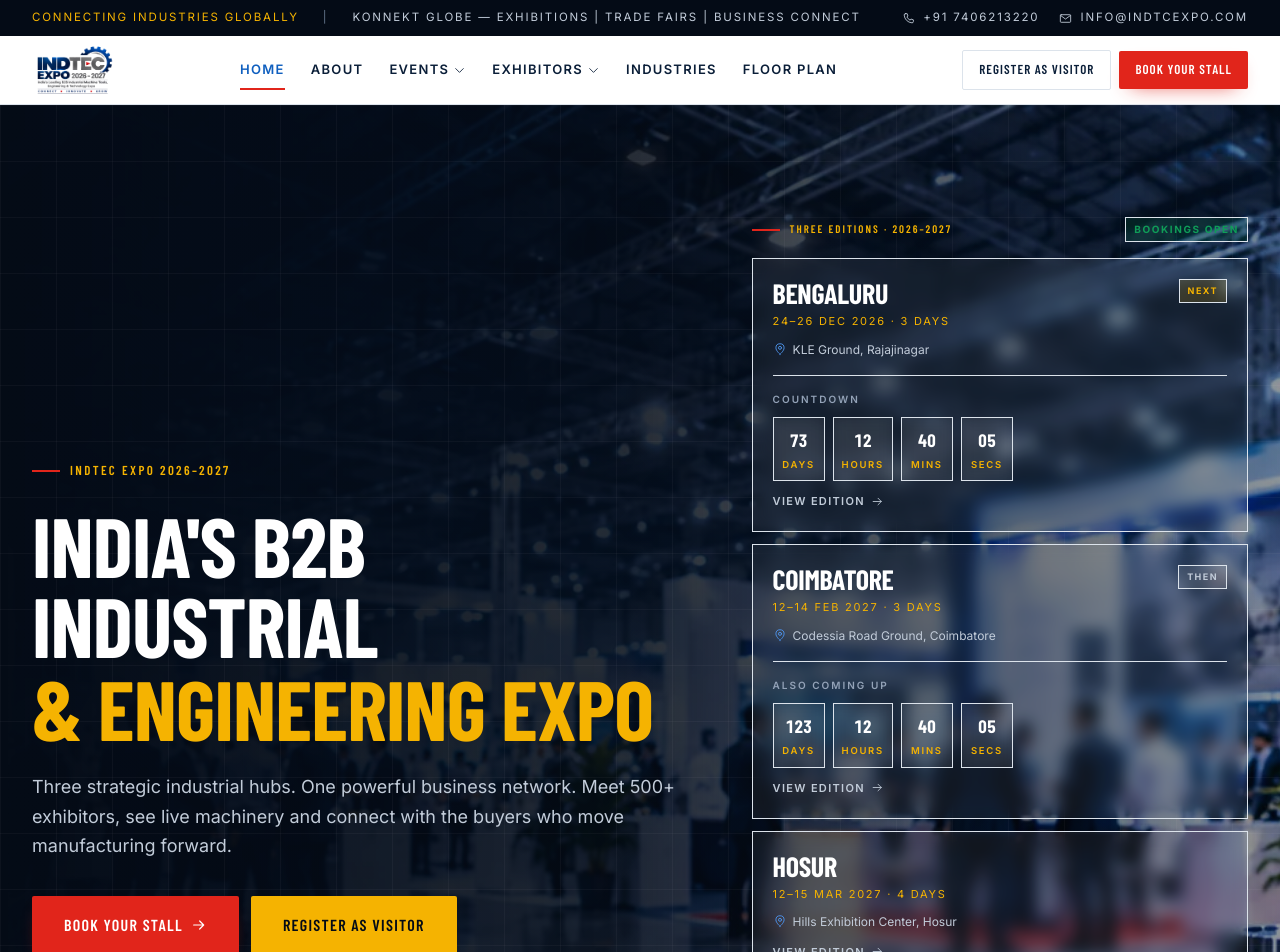
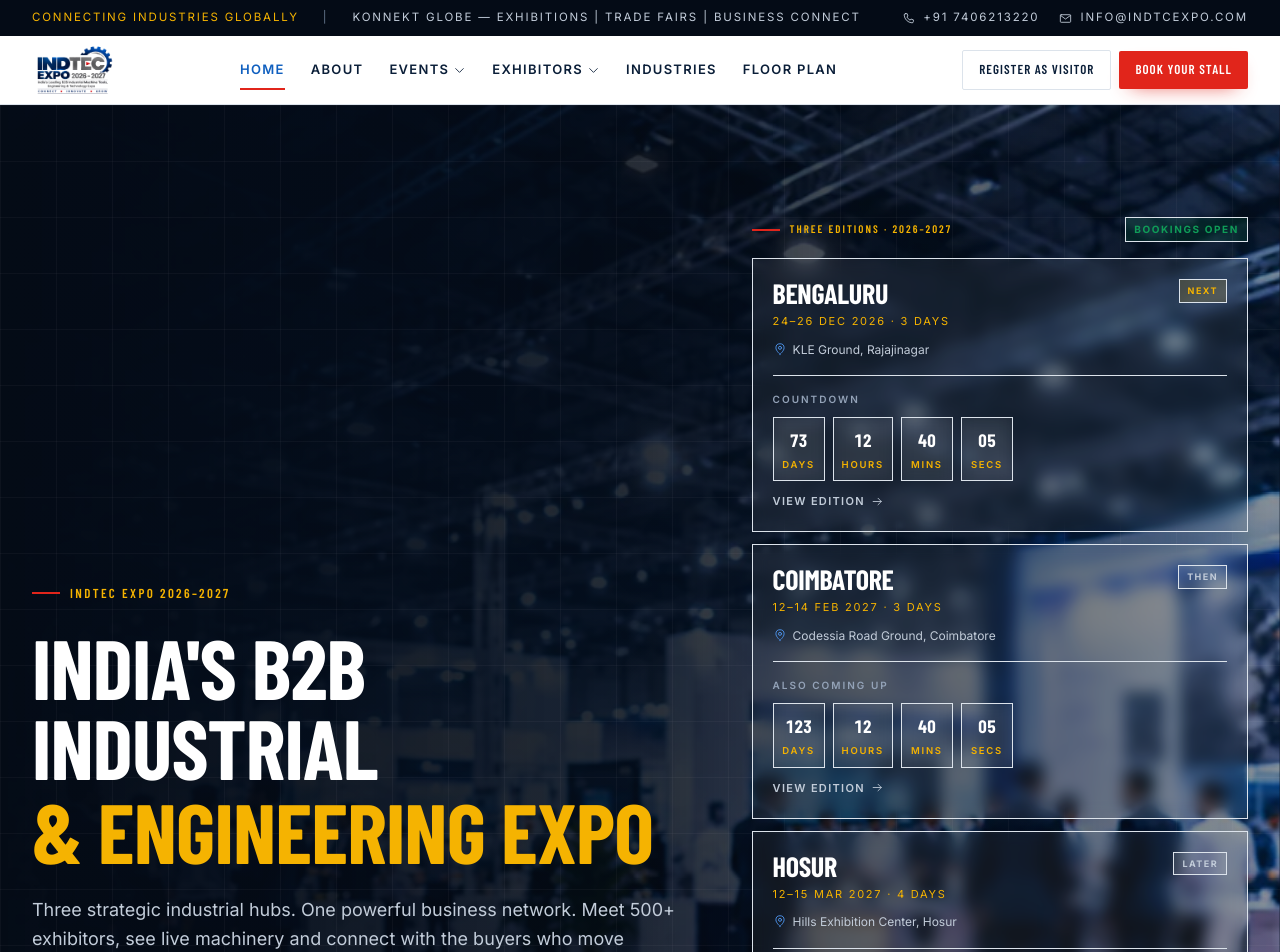
Before and after one commit to heymovox/indtecexpo, a Next.js app: page / in a window 1280 px wide. Shown: the top 952 px of the page. Built offline with nearby package versions, Linux system fonts and the light colour scheme.

Commit message:
Add a countdown to every upcoming edition card in the hero

```diff
--- a/src/app/page.tsx
+++ b/src/app/page.tsx
@@ -37,7 +37,7 @@ const marqueeItems = [
 
 export default function HomePage() {
   const events = getSortedEvents();
-  const upcomingEvents = getUpcomingEvents(2);
+  const upcomingEvents = getUpcomingEvents(events.length);
   const featuredFaqs = faqs.filter((item) => item.group === "Exhibiting").slice(0, 5);
 
   return (
@@ -120,13 +120,20 @@ export default function HomePage() {
 
               <ul className="mt-4 grid gap-3">
                 {events.map((event) => {
-                  // The next two editions each get a live countdown; the third
-                  // stays a plain card so the column does not get too tall.
+                  // Every edition that has not finished yet gets a live
+                  // countdown; once one has run, the next takes over the "Next"
+                  // badge automatically.
                   const upcomingIndex = upcomingEvents.findIndex(
                     (upcoming) => upcoming.slug === event.slug,
                   );
                   const isNext = upcomingIndex === 0;
                   const hasCountdown = upcomingIndex > -1;
+                  const badge =
+                    upcomingIndex === 0
+                      ? "Next"
+                      : upcomingIndex === 1
+                        ? "Then"
+                        : "Later";
                   return (
                     <li key={event.slug}>
                       <Link
@@ -142,13 +149,15 @@ export default function HomePage() {
                               {event.dateRangeShort} · {event.days} Days
                             </p>
                           </div>
-                          {isNext ? (
-                            <span className="shrink-0 border border-gold-500/50 bg-gold-500/15 px-2 py-1 text-[9px] font-bold uppercase tracking-[0.16em] text-gold-500">
-                              Next
-                            </span>
-                          ) : hasCountdown ? (
-                            <span className="shrink-0 border border-white/25 bg-white/10 px-2 py-1 text-[9px] font-bold uppercase tracking-[0.16em] text-steel-300">
-                              Then
+                          {hasCountdown ? (
+                            <span
+                              className={`shrink-0 border px-2 py-1 text-[9px] font-bold uppercase tracking-[0.16em] ${
+                                isNext
+                                  ? "border-gold-500/50 bg-gold-500/15 text-gold-500"
+                                  : "border-white/25 bg-white/10 text-steel-300"
+                              }`}
+                            >
+                              {badge}
                             </span>
                           ) : null}
                         </div>
```
